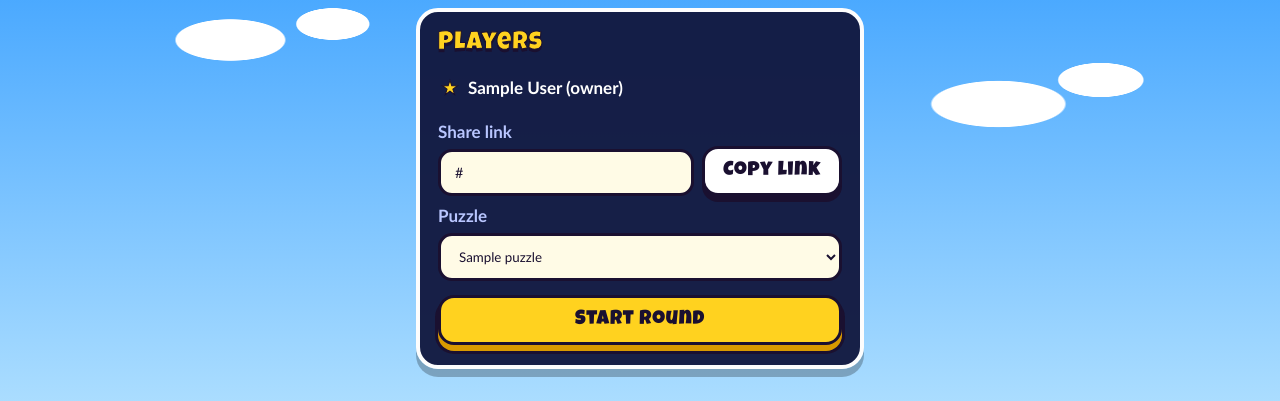
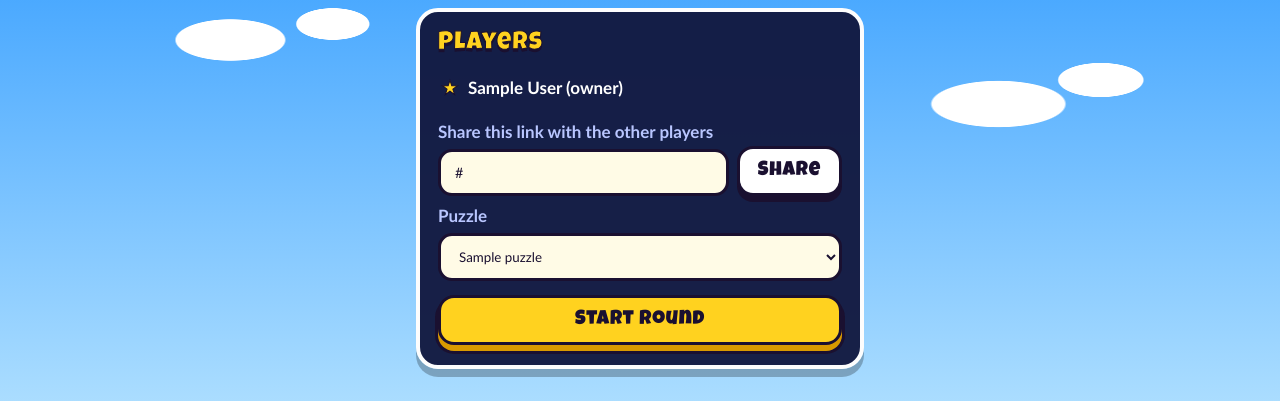
Before and after one commit to tdshaw2000/scramble-challenge, a Flask app: template app/templates/challenge.html in a window 1280 px wide. Shown: the part 72-473 px from the top of the page. Run offline with Flask 3, Linux system fonts and the light colour scheme; tables that the repository leaves empty hold one stand-in row (values such as "Sample post"); the template is opened without the code that fills it: values that come from a table or form of the project are taken from there, most other values are stand-ins (such as "Sample title", 1, 10 or a date in 2020); parts of the project's set-up code (start-up, migrations or seed data) failed here and were passed over.

Commit message:
Green: rename Copy link to Share and use navigator.share with a copy fallback
Co-Authored-By: Claude Opus 5.5 (1M context) <noreply@anthropic.com>
Claude-Session: https://claude.ai/code/session_01NpLpriq39xyMWP3U3ARw6j

```diff
--- a/app/static/challenge.js
+++ b/app/static/challenge.js
@@ -153,10 +153,21 @@
       socket.emit("start_round", { puzzle: $("puzzle").value });
     });
     $("end-round").addEventListener("click", () => socket.emit("end_round", {}));
-    $("copy-link").addEventListener("click", async () => {
-      await navigator.clipboard.writeText($("share-link").value);
-      setText("copy-link", "Copied!");
-      setTimeout(() => setText("copy-link", "Copy link"), 2000);
+    $("share-link-button").addEventListener("click", async () => {
+      const url = $("share-link").value;
+      if (navigator.share) {
+        try {
+          await navigator.share({ title: "Scramble Challenge", text: "Join my Scramble Challenge", url });
+          return;
+        } catch (error) {
+          // The player closed the share sheet: nothing to do.
+          if (error.name === "AbortError") return;
+          // Any other refusal falls back to copying, like browsers without sharing.
+        }
+      }
+      await navigator.clipboard.writeText(url);
+      setText("share-link-button", "Copied!");
+      setTimeout(() => setText("share-link-button", "Share"), 2000);
     });
   }
 
--- a/app/templates/challenge.html
+++ b/app/templates/challenge.html
@@ -22,10 +22,10 @@
     {% if player.is_co %}
     <div class="share">
       <label class="field">
-        <span class="field-label">Share link</span>
+        <span class="field-label">Share this link with the other players</span>
         <input id="share-link" class="field-input" readonly value="{{ share_url }}">
       </label>
-      <button type="button" id="copy-link" class="button">Copy link</button>
+      <button type="button" id="share-link-button" class="button">Share</button>
     </div>
     <form id="start-form" class="start-form">
       <label class="field">
```
Also changed, not shown: tests/e2e/test_landing.py (+3 -1 lines).
